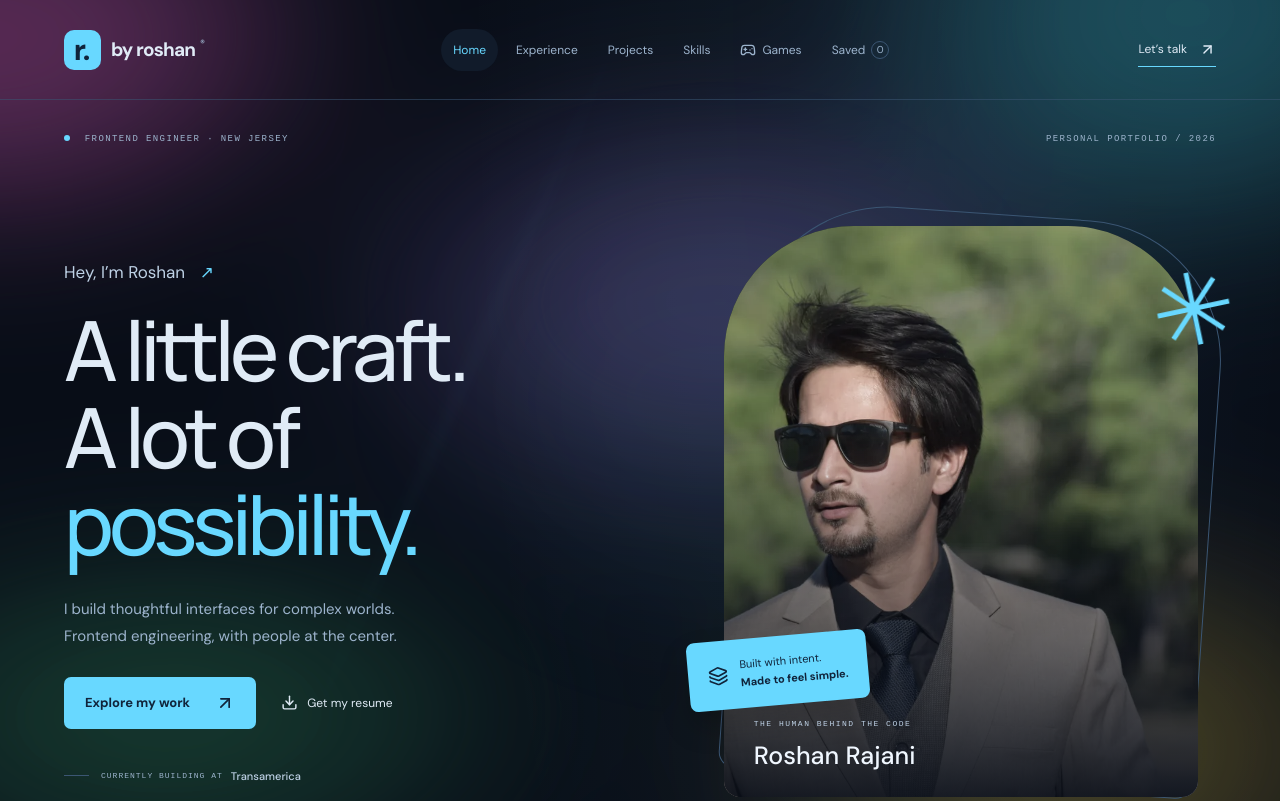
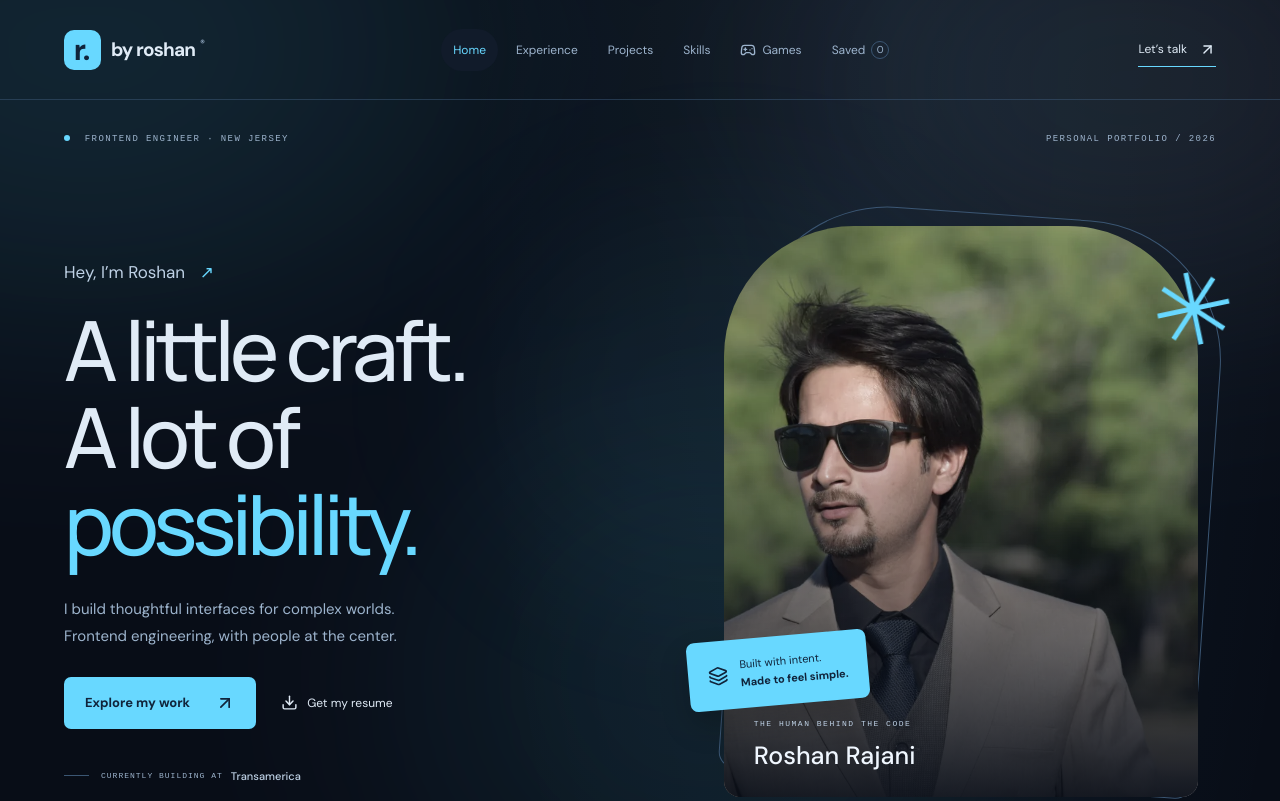
Before and after one commit to roshanrajani/roshan-career-dashboard, a React (Vite) app: page / in a window 1280 px wide. Shown: the top 801 px of the page. Built offline with nearby package versions, Linux system fonts and the light colour scheme.

Commit message:
Revert "Make dark aurora effect multi-color and prominent"
This reverts commit 1f6afe891d38f2a1f69263ea9e3a709b91b94bc8.

```diff
--- a/src/style.css
+++ b/src/style.css
@@ -16,9 +16,7 @@ button:focus-visible, a:focus-visible, input:focus-visible, select:focus-visible
 .skip { position: fixed; top: -80px; left: 20px; padding: 14px; background: var(--accent); color: var(--on-accent); z-index: 100; }
 .skip:focus { top: 12px; }
 .shell { position: relative; isolation: isolate; overflow: clip; background: radial-gradient(ellipse at 70% 0%, color-mix(in srgb, var(--accent) 6%, transparent), transparent 34%), var(--bg); }
-.shell::before { content: ''; position: fixed; z-index: 0; inset: -20% -15%; pointer-events: none; opacity: .8; mix-blend-mode: screen; filter: blur(68px) saturate(150%); background: radial-gradient(ellipse 34% 28% at 12% 18%, #ff6fbd66 0 28%, transparent 70%), radial-gradient(ellipse 31% 35% at 84% 17%, #6edbff59 0 24%, transparent 71%), radial-gradient(ellipse 37% 31% at 56% 42%, #a78bfa4c 0 20%, transparent 70%), radial-gradient(ellipse 32% 30% at 77% 82%, #f6d3654d 0 19%, transparent 72%), radial-gradient(ellipse 36% 25% at 23% 78%, #68d39142 0 18%, transparent 72%); animation: aurora-drift 20s ease-in-out infinite alternate; }
-.shell::after { content: ''; position: fixed; z-index: 0; inset: 0; pointer-events: none; opacity: .28; background: repeating-linear-gradient(115deg, transparent 0 13%, color-mix(in srgb, var(--accent) 8%, transparent) 14% 14.2%, transparent 15% 28%); mask-image: radial-gradient(ellipse at center, black, transparent 72%); animation: aurora-sweep 26s linear infinite; }
-@keyframes aurora-sweep { from { transform: translateX(-8%) rotate(-2deg); } to { transform: translateX(8%) rotate(2deg); } }
+.shell::before { content: ''; position: fixed; z-index: 0; inset: -18% -12%; pointer-events: none; opacity: .55; filter: blur(72px) saturate(125%); background: radial-gradient(ellipse at 17% 18%, color-mix(in srgb, var(--accent) 20%, transparent) 0 8%, transparent 31%), radial-gradient(ellipse at 82% 22%, color-mix(in srgb, var(--secondary) 17%, transparent) 0 7%, transparent 29%), radial-gradient(ellipse at 55% 76%, color-mix(in srgb, var(--accent) 14%, transparent) 0 9%, transparent 33%); animation: aurora-drift 20s ease-in-out infinite alternate; }
 .site-header, main, footer { position: relative; z-index: 1; }
 @keyframes aurora-drift { from { transform: translate3d(-2%, -1%, 0) rotate(-1deg) scale(1); } to { transform: translate3d(2%, 1%, 0) rotate(1deg) scale(1.06); } }
 .site-header { max-width: 1440px; margin: auto; min-height: 100px; display: flex; align-items: center; justify-content: space-between; gap: 28px; padding: 24px 5%; border-bottom: 1px solid color-mix(in srgb, var(--border) 55%, transparent); }
```
